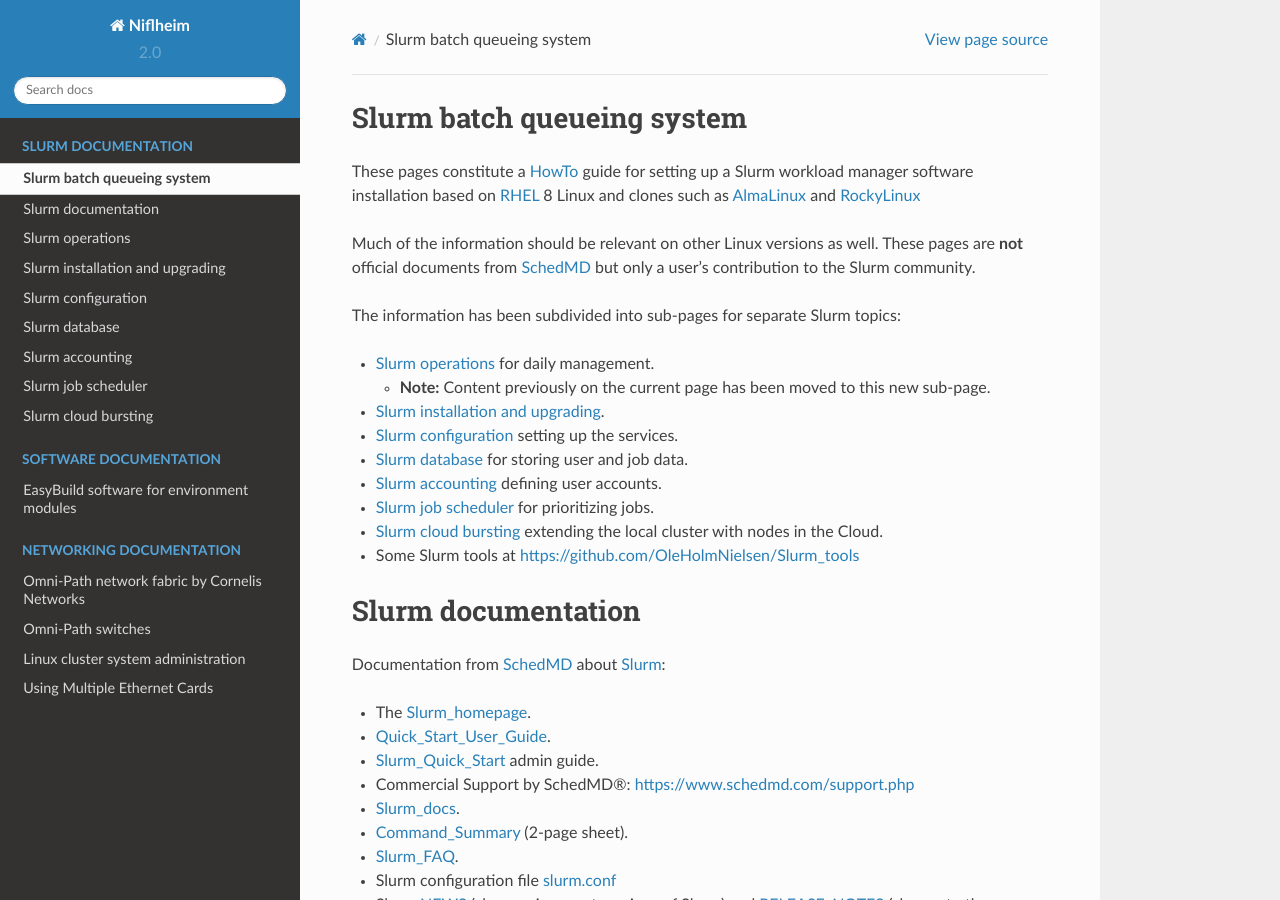
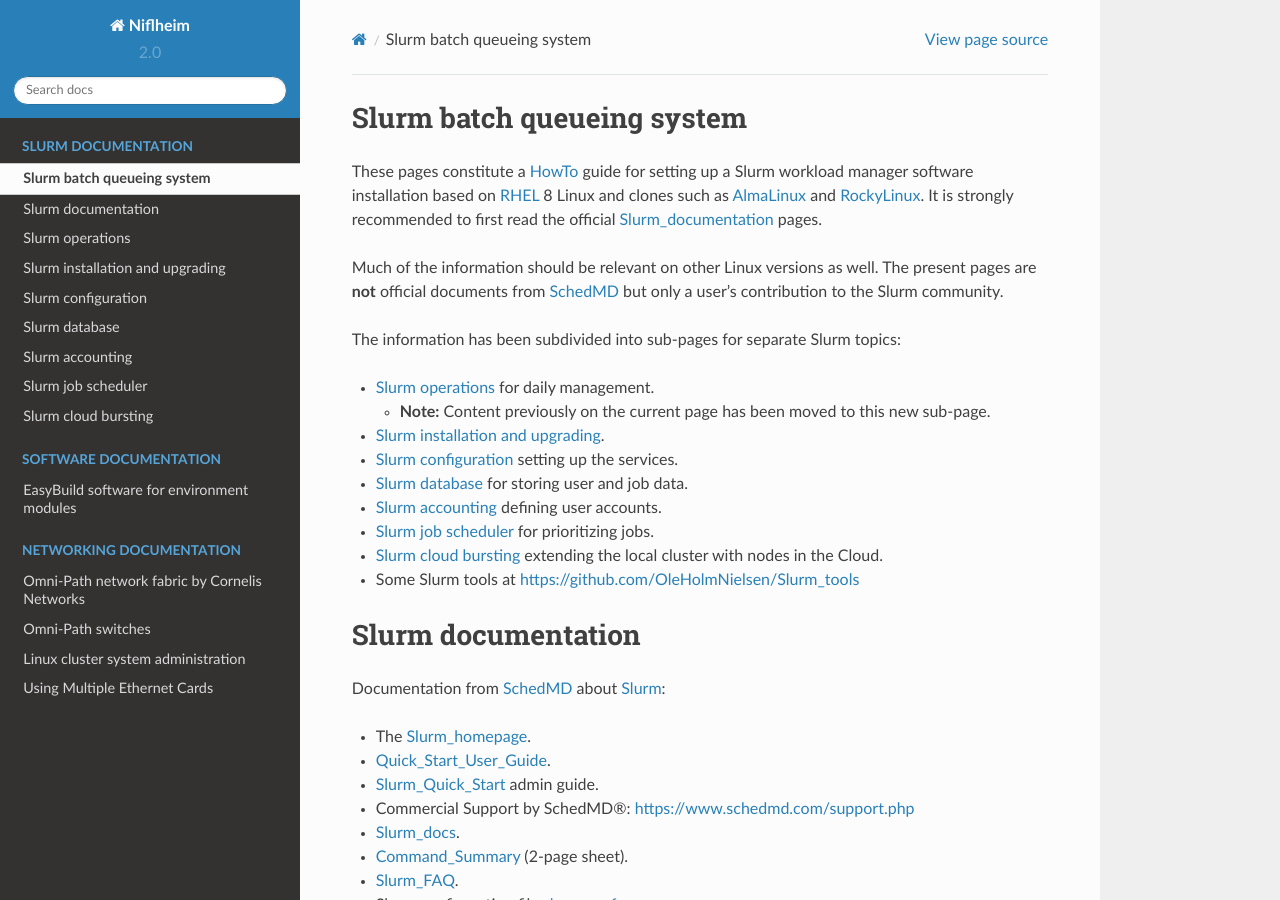
Before and after one commit to OleHolmNielsen/Niflheim_system, a Sphinx documentation site: the page built from docs/SLURM.rst, in a window 1280 px wide and 900 px high. Built offline with Sphinx 7.4.7 and the Read the Docs theme 2.0.0, drawn with Linux system fonts in a browser that asks for light colours.

Commit message:
Link to Slurm documentation

```diff
--- a/docs/SLURM.rst
+++ b/docs/SLURM.rst
@@ -7,10 +7,11 @@
 .. _Sphinx: https://www.sphinx-doc.org/en/master/
 
 These pages constitute a HowTo_ guide for setting up a Slurm workload manager software installation
-based on RHEL_ 8 Linux and clones such as AlmaLinux_ and RockyLinux_
+based on RHEL_ 8 Linux and clones such as AlmaLinux_ and RockyLinux_.
+It is strongly recommended to first read the official Slurm_documentation_ pages.
 
 Much of the information should be relevant on other Linux versions as well.
-These pages are **not** official documents from SchedMD_ but only a user's contribution to the Slurm community.
+The present pages are **not** official documents from SchedMD_ but only a user's contribution to the Slurm community.
 
 The information has been subdivided into sub-pages for separate Slurm topics:
 
@@ -73,6 +74,7 @@
 .. _Slurm_Quick_Start: https://slurm.schedmd.com/quickstart_admin.html
 .. _Quick_Start_User_Guide: https://slurm.schedmd.com/quickstart.html
 .. _Slurm_homepage: https://www.schedmd.com/
+.. _Slurm_documentation: https://slurm.schedmd.com/documentation.html
 .. _SchedMD: https://www.schedmd.com/
 .. _Slurm_docs: https://slurm.schedmd.com/
 .. _Command_Summary: https://slurm.schedmd.com/pdfs/summary.pdf
```
